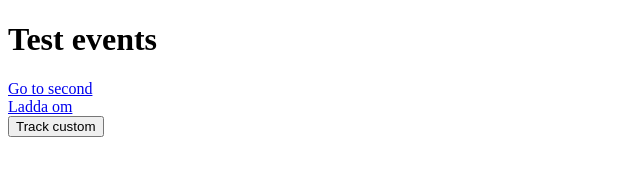
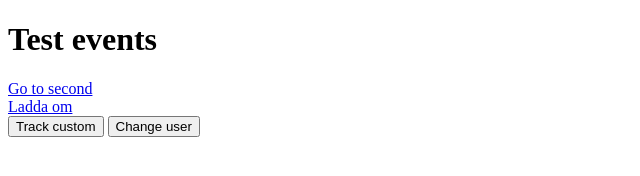
Before and after one commit to jacobrask/event-tracker, a website built with webpack: page public/static/index.html in a window 1280 px wide. Shown: the whole page, without its empty margins (0-640 px from the left). Built offline with nearby package versions, Linux system fonts and the light colour scheme.

Commit message:
Add button for changing user

```diff
--- a/public/static/index.html
+++ b/public/static/index.html
@@ -25,11 +25,30 @@
 </div>
 
 <button onclick="track();">Track custom</button>
+<button onclick="changeUser();">Change user</button>
 
 <script language="JavaScript">
   function track() {
     scribe.track('customEvent', { content: { keywords: 'should overwrite initialized' } });
   }
+
+  function changeUser() {
+    scribe.setUser(
+    {
+      'paywayId': '2b2222222222222222222222',
+      'userId': '2b2222222222222222222222',
+      'state': 'logged_in',
+      'products': [
+        'test-product-2'
+      ],
+      'position': {
+        'lon': 2,
+        'lat': 1
+      },
+      'location': 'Svalbard'
+    })
+  }
+
 </script>
 </body>
 </html>
```
